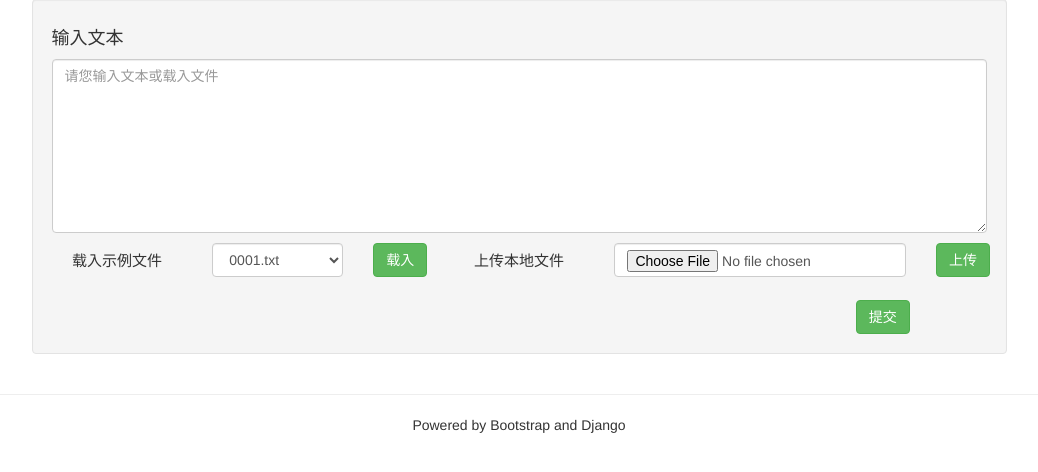
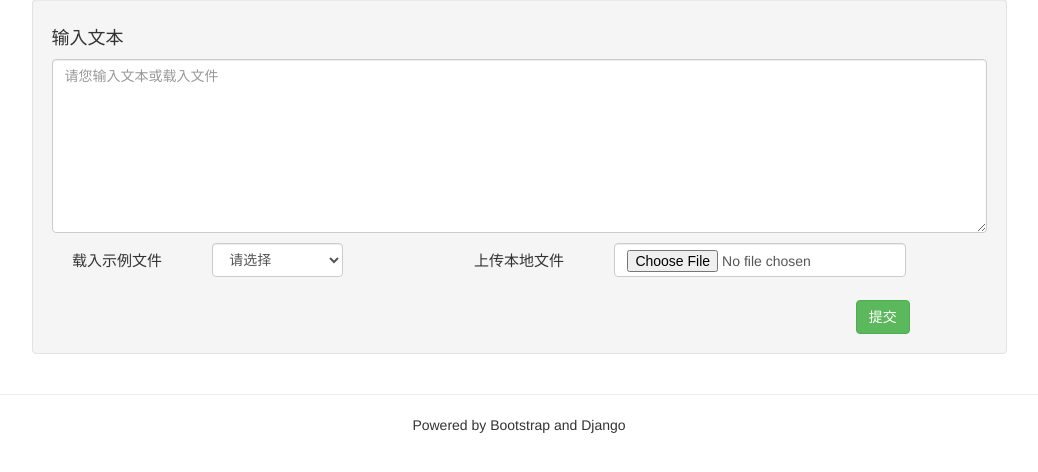
Before and after one commit to yangapku/demosite, a Django app: page /tc_demo/ in a window 1280 px wide. Shown: the part 311-783 px from the top of the page, without its empty margins (121-1159 px from the left). Run offline with Django 3.2, Linux system fonts and the light colour scheme; some libraries are stand-ins or nearby versions.

Commit message:
remove redundant button

```diff
--- a/tc_demo/templates/tc_demo/index.html
+++ b/tc_demo/templates/tc_demo/index.html
@@ -13,32 +13,10 @@
         <link href="{% static 'tc_demo/css/jquery-ui.structure.min.css' %}" rel="stylesheet">
         <link href="{% static 'tc_demo/css/jquery-ui.theme.min.css' %}" rel="stylesheet">
 		<script>
-			var activeid='0001';
+			var activeid='0000';
 			$(function(){
 				$('#result_display_part').hide();
 			})
-			$(function(){
-				$('#update_file').click(function(){
-					activeid=$('#select_file>option:selected').val();
-					$.get('getfile/',{
-						'id':activeid
-					}).done(function(jsontext){
-						var jsonobj=JSON.parse(jsontext);
-						var rawtext="";
-						for(var i=0;i<jsonobj.doc.length;i++){
-							for(var j=0;j<jsonobj.doc[i].length;j++){
-								rawtext=rawtext+jsonobj.doc[i][j].cont;
-								if(!(i===jsonobj.doc.length-1&&j===jsonobj.doc[i].length-1)){
-									rawtext=rawtext+'\n';
-								}
-							}
-						}
-						$('#text_area').text(rawtext);
-					}).fail(function(){
-						$('#text_area').text('读取已有文件失败，请重试！');
-					});
-				});
-			});
 			$(function(){
 				$('#update_result').click(function(){
 					var rawtext=$('#text_area').val().split('\n');
@@ -66,6 +44,32 @@
 					window.location.href="#result_area";
 				});
 			});
+			$(function(){
+				$('#select_file').change(function(){
+					activeid=$('#select_file>option:selected').val();
+					if(activeid==="0000"){
+						$('#text_area').text("");
+						return;
+					}
+					$.get('getfile/',{
+						'id':activeid
+					}).done(function(jsontext){
+						var jsonobj=JSON.parse(jsontext);
+						var rawtext="";
+						for(var i=0;i<jsonobj.doc.length;i++){
+							for(var j=0;j<jsonobj.doc[i].length;j++){
+								rawtext=rawtext+jsonobj.doc[i][j].cont;
+								if(!(i===jsonobj.doc.length-1&&j===jsonobj.doc[i].length-1)){
+									rawtext=rawtext+'\n';
+								}
+							}
+						}
+						$('#text_area').text(rawtext);
+					}).fail(function(){
+						$('#text_area').text('读取已有文件失败，请重试！');
+					});
+				})
+			})
 		</script>
 	</head>
 	<body>
@@ -119,23 +123,20 @@
 								</div>
 								<div class="col-md-2">
 									<select id="select_file" class="form-control" name="file_index">
+										<option value="0000" selected>请选择</option>
 										<script>
 											function pad(num) {
 												return Array(4-(''+num).length+1).join(0)+num;
 											}
 											for(var i=1;i<=parseInt({{ demo_count }});i++){
-												var optionline="<option value=\""+pad(i)+"\"";
-												if(i===1){
-													optionline+=" selected";
-												}
-												optionline+=">"+pad(i)+".txt\n";
+												var optionline="<option value=\""+pad(i)+"\""+" id=\"choice_"+pad(i)+"\"";
+												optionline+=">"+pad(i)+".txt</option>\n";
 												document.write(optionline);
 											}
 										</script>
 									</select>
 								</div>
 								<div class="col-md-1">
-									<button type="button" id="update_file" class="btn btn-success">载入</button>
 								</div>
 								<div class="col-md-2">
 									<h5 style="font-size:15px;">
@@ -146,7 +147,6 @@
 									<input type="file" class="form-control" id="input_file">
 								</div>
 								<div class="col-md-1">
-									<button type="button" class="btn btn-success">上传</button><!-- to be achieved -->
 								</div>
 							</div><br/>
 							<div class="row">
```
